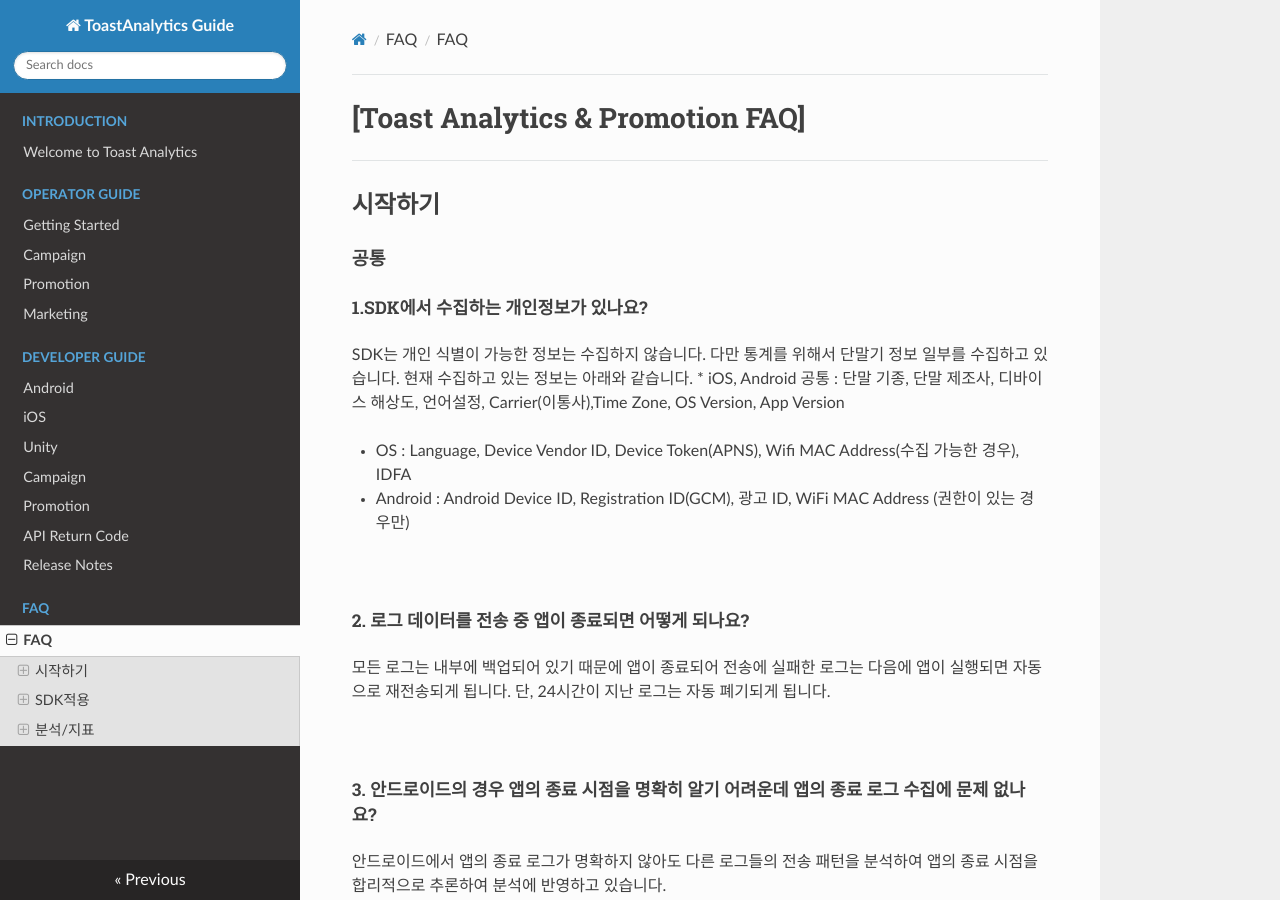
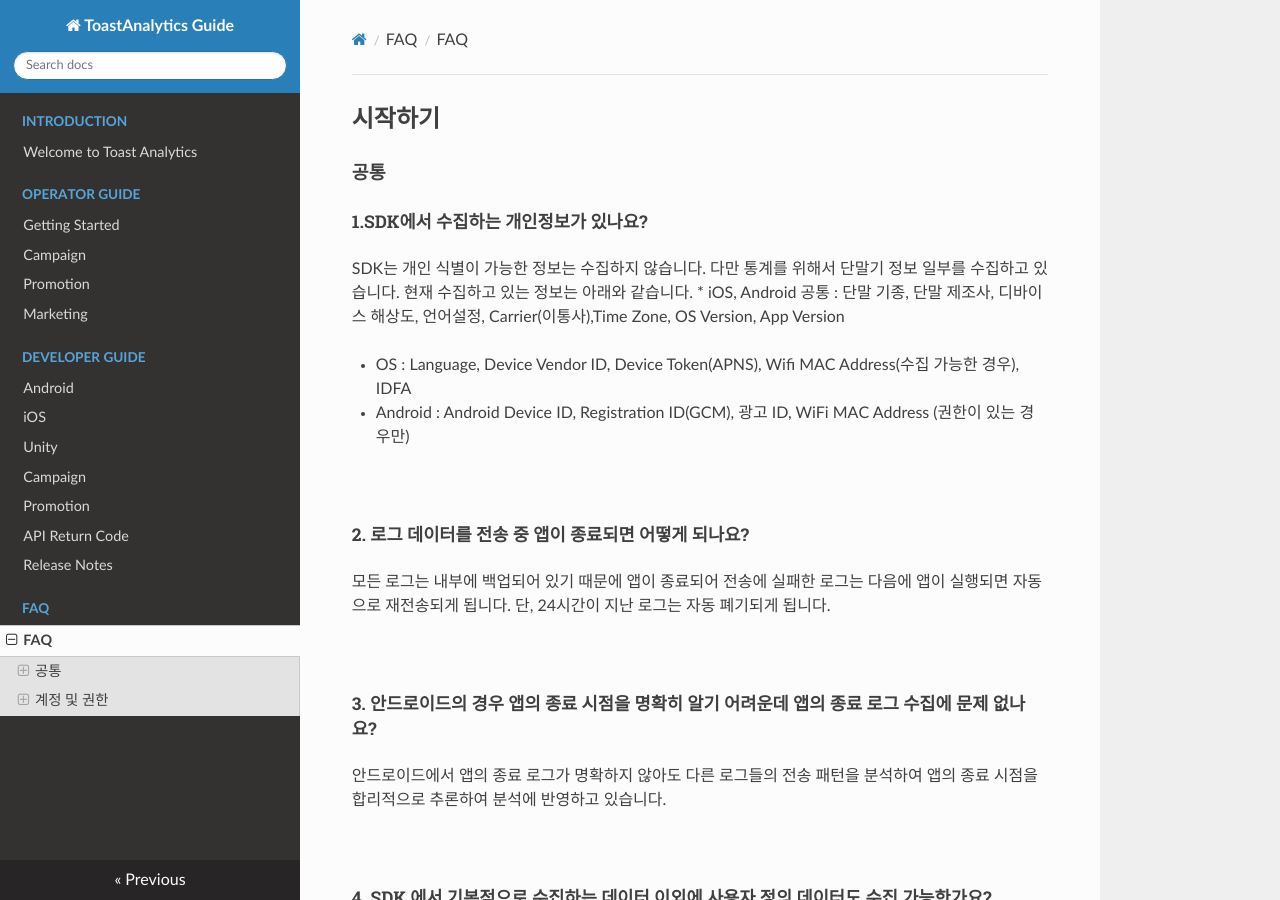
Before and after one commit to ToastAnalytics/ToastAnalytics, an MkDocs documentation site: the page built from docs/FAQ/FAQ.md, in a window 1280 px wide and 900 px high. Built offline with MkDocs 1.6.1, drawn with Linux system fonts in a browser that asks for light colours; nearby versions of some CDN libraries; old or Windows-style settings are respelled for this version of MkDocs.

Commit message:
Update FAQ.md

```diff
--- a/docs/FAQ/FAQ.md
+++ b/docs/FAQ/FAQ.md
@@ -1,6 +1,3 @@
-# [Toast Analytics & Promotion FAQ]
-***
-
 ## 시작하기
 #### 공통
 ##### 1.SDK에서 수집하는 개인정보가 있나요?
```
